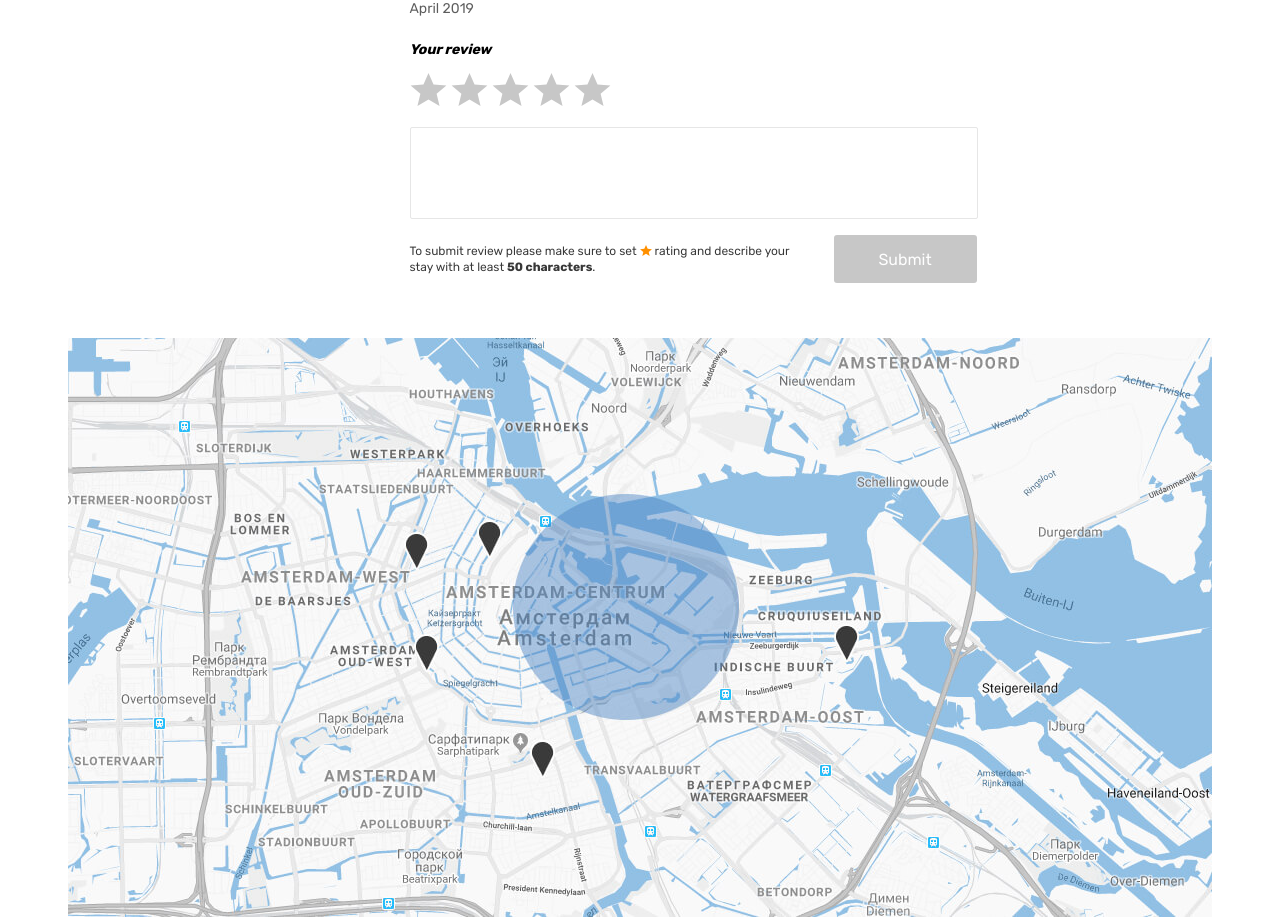
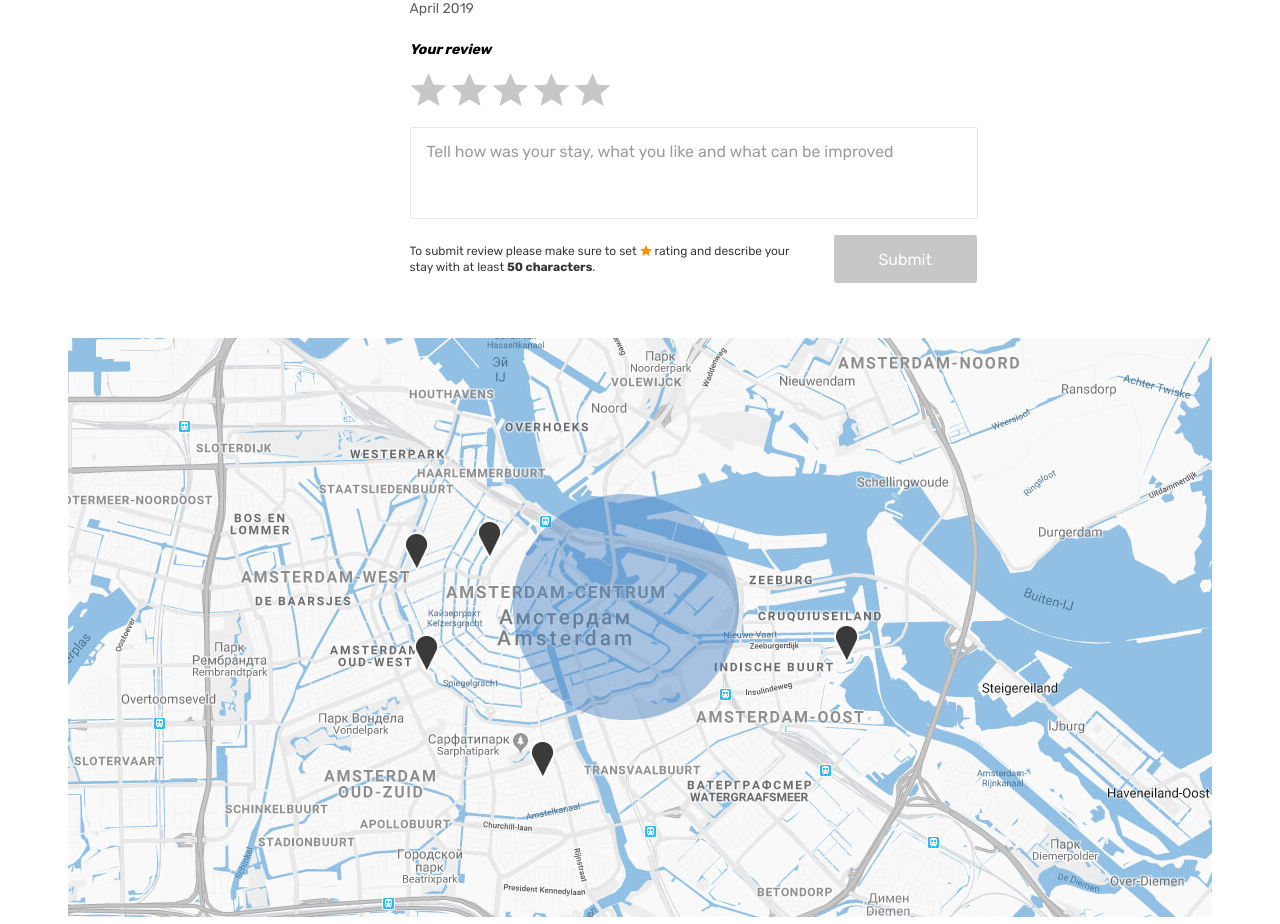
Before and after one commit to htmlacademy-react/1886249-six-cities-16, a React (Vite) app: page /offer/005b42c1-5337-4944-9fbf-b7fd9647cd6d in a window 1280 px wide. Shown: the part 1620-2544 px from the top of the page. Built offline with nearby package versions, Linux system fonts and the light colour scheme.

Commit message:
added a review form component and state for textarea for it (with mistakes)

```diff
--- a/src/components/offer-components/review-form/review-form.tsx
+++ b/src/components/offer-components/review-form/review-form.tsx
@@ -1,8 +1,15 @@
 import React from 'react';
-// import TestForm from './test-review.form';
 
 function ReviewForm() {
-  // const [formData, setFormData] = React.useState({});
+  const [formData, setFormData] = React.useState({
+    reviewRating: '',
+    review: '',
+  });
+
+  const fieldChangeHandle = (evt) => {
+    const { name, value } = evt.target;
+    setFormData({ ...formData, [name]: value });
+  };
 
   return (
     <form className="reviews__form form" action="#" method="post">
@@ -92,10 +99,12 @@ function ReviewForm() {
         </label>
       </div>
       <textarea
+        onChange={fieldChangeHandle}
         className="reviews__textarea form__textarea"
         id="review"
         name="review"
         placeholder="Tell how was your stay, what you like and what can be improved"
+        value={formData.review}
       >
         {' '}
       </textarea>
@@ -112,8 +121,6 @@ function ReviewForm() {
         >
           Submit
         </button>
-
-        {/* <TestForm { firstname, lastname, review } /> */}
       </div>
     </form>
   );
```
